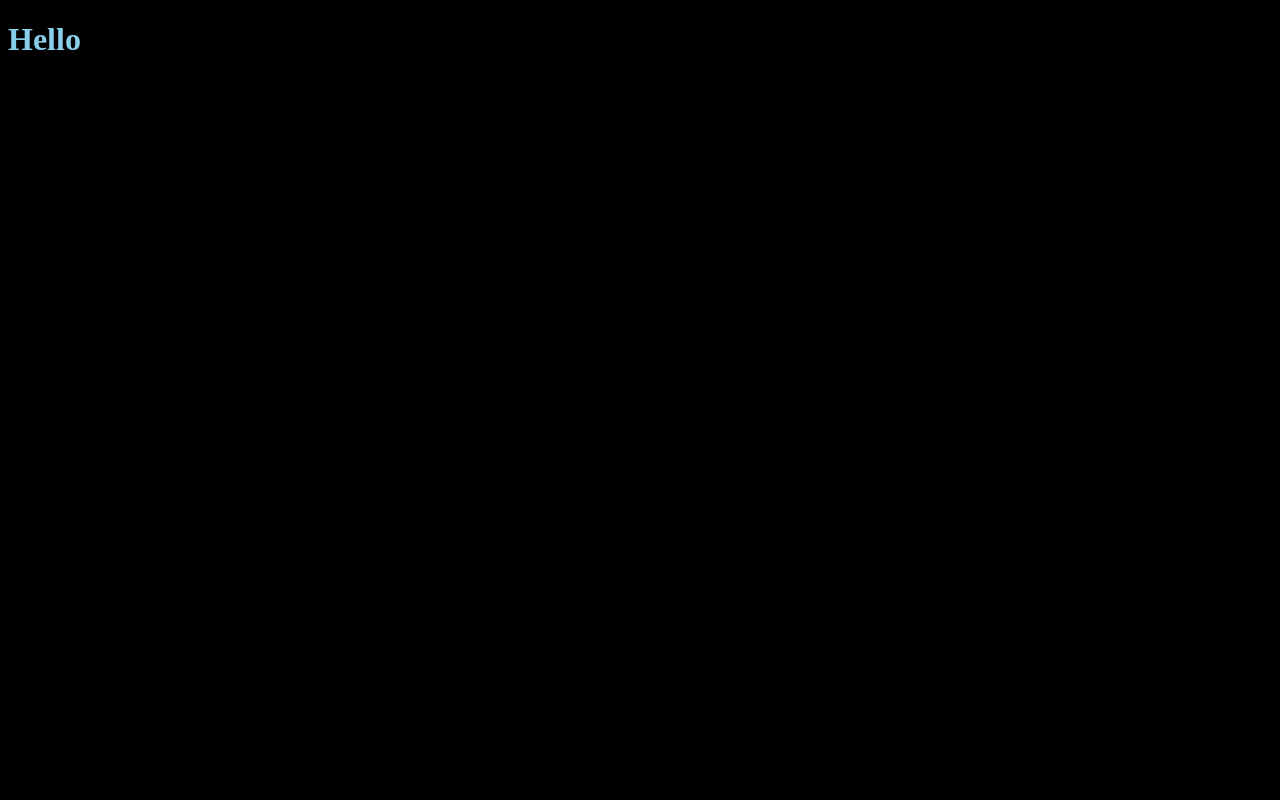
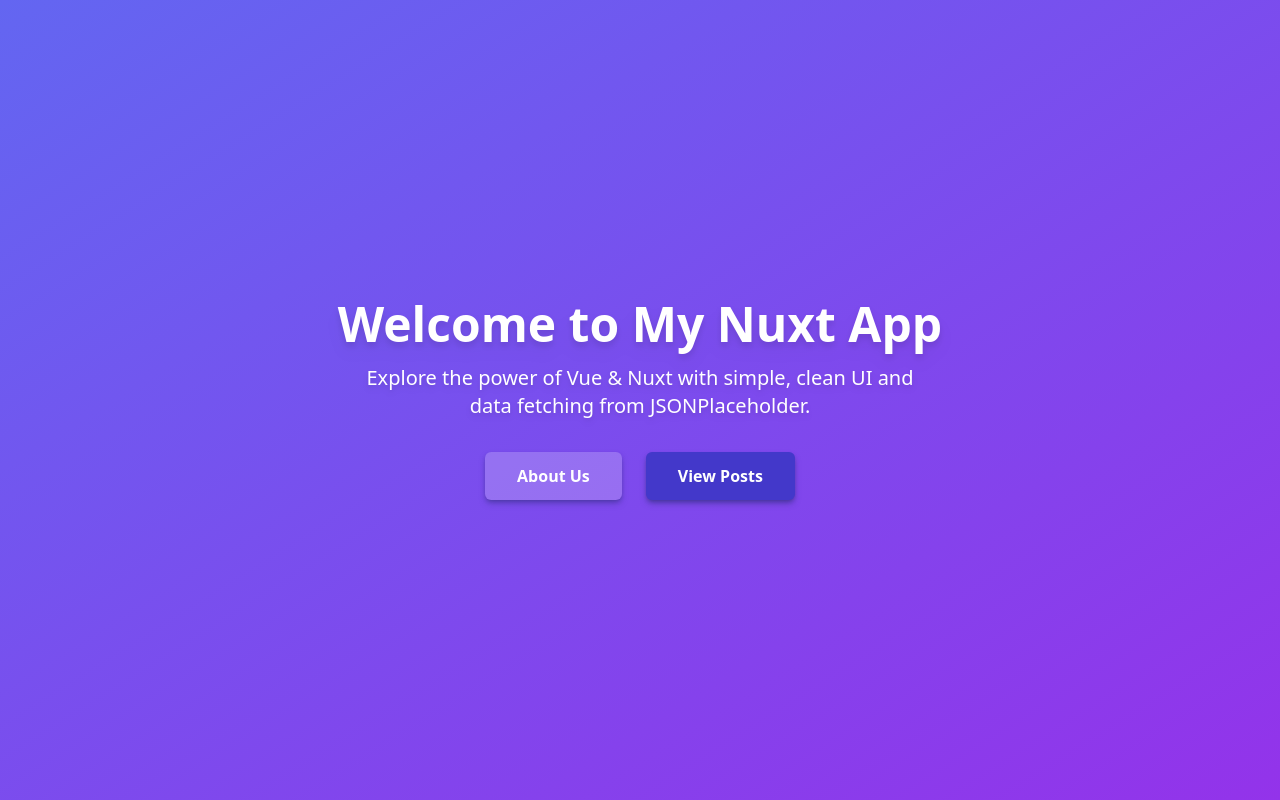
Before and after one commit to abhicodes13/nuxt, a Nuxt app: page / in a window 1280 px wide. Built offline with nearby package versions, Linux system fonts and the light colour scheme.

Commit message:
vue nuxt updated ui, fetch

```diff
--- /dev/null
+++ b/components/PostCard.vue
@@ -0,0 +1,15 @@
+<template>
+  <NuxtLink
+    :to="`/posts/${post.id}`"
+    class="block p-6 bg-white bg-opacity-20 rounded-lg shadow-lg hover:bg-opacity-40 transition"
+  >
+    <h2 class="text-xl font-semibold mb-2 text-white">{{ post.title }}</h2>
+    <p class="text-gray-100">{{ post.body.slice(0, 100) }}...</p>
+  </NuxtLink>
+</template>
+
+<script setup>
+defineProps({
+  post: Object,
+});
+</script>
--- a/nuxt.config.ts
+++ b/nuxt.config.ts
@@ -1,5 +1,6 @@
 // https://nuxt.com/docs/api/configuration/nuxt-config
 export default defineNuxtConfig({
   compatibilityDate: '2025-05-15',
-  devtools: { enabled: true }
+  devtools: { enabled: true },
+  modules: ['@nuxtjs/tailwindcss']
 })
--- a/package.json
+++ b/package.json
@@ -10,7 +10,10 @@
     "postinstall": "nuxt prepare"
   },
   "dependencies": {
+    "@nuxtjs/tailwindcss": "^6.14.0",
+    "estree-walker": "^2.0.2",
     "nuxt": "^3.17.4",
+    "vite": "^6.3.5",
     "vue": "^3.5.14",
     "vue-router": "^4.5.1"
   }
--- a/pages/about.vue
+++ b/pages/about.vue
@@ -1,7 +1,31 @@
-<!-- pages/about.vue -->
 <template>
-  <div>
-    <h1>About Page</h1>
-    <p>This is the about page of my Nuxt app.</p>
-  </div>
+  <section
+    class="min-h-screen bg-gradient-to-br from-indigo-600 to-purple-700 text-white flex flex-col justify-center items-center px-8 text-center"
+  >
+    <div class="max-w-3xl">
+      <h1 class="text-5xl font-extrabold mb-6 drop-shadow-lg">
+        About This App
+      </h1>
+      <p class="text-lg mb-10 drop-shadow-md">
+        This simple Nuxt app demonstrates Vue 3 basics, routing, and fetching
+        data from an external API. Built with TailwindCSS for fast and beautiful
+        styling.
+      </p>
+
+      <div class="flex gap-6 justify-center">
+        <NuxtLink
+          to="/"
+          class="bg-white bg-opacity-20 hover:bg-opacity-40 transition rounded-md py-3 px-8 font-semibold shadow-md shadow-indigo-900/50"
+        >
+          Home
+        </NuxtLink>
+        <NuxtLink
+          to="/posts"
+          class="bg-purple-700 hover:bg-purple-900 transition rounded-md py-3 px-8 font-semibold shadow-md shadow-indigo-900/60"
+        >
+          View Posts
+        </NuxtLink>
+      </div>
+    </div>
+  </section>
 </template>
--- a/pages/index.vue
+++ b/pages/index.vue
@@ -1,16 +1,31 @@
-<script setup>
-const a = "Hello";
-</script>
-
 <template>
-  <h1>{{ a }}</h1>
+  <section
+    class="min-h-screen bg-gradient-to-br from-indigo-500 to-purple-600 flex flex-col justify-center items-center px-6 text-white text-center"
+  >
+    <h1 class="text-5xl font-extrabold mb-4 drop-shadow-lg">
+      Welcome to My Nuxt App
+    </h1>
+    <p class="text-xl max-w-xl mb-8 drop-shadow-md">
+      Explore the power of Vue & Nuxt with simple, clean UI and data fetching
+      from JSONPlaceholder.
+    </p>
+    <div class="flex gap-6">
+      <NuxtLink
+        to="/about"
+        class="bg-white bg-opacity-20 hover:bg-opacity-40 transition rounded-md py-3 px-8 font-semibold shadow-md shadow-indigo-900/50"
+      >
+        About Us
+      </NuxtLink>
+      <NuxtLink
+        to="/posts"
+        class="bg-indigo-700 hover:bg-indigo-900 transition rounded-md py-3 px-8 font-semibold shadow-md shadow-indigo-900/60"
+      >
+        View Posts
+      </NuxtLink>
+    </div>
+  </section>
 </template>
 
 <style>
-body {
-  background: black;
-}
-h1 {
-  color: skyblue;
-}
+/* Optional: you can add a custom font or some global styles here */
 </style>
--- /dev/null
+++ b/pages/posts.vue
@@ -0,0 +1,46 @@
+<template>
+  <section
+    class="min-h-screen bg-gradient-to-br from-purple-600 to-indigo-500 text-white p-8"
+  >
+    <div class="max-w-5xl mx-auto">
+      <h1 class="text-4xl font-extrabold mb-6 drop-shadow-lg">Posts</h1>
+      <p class="mb-8 text-lg drop-shadow-md">
+        Browse posts fetched from JSONPlaceholder API — learn Vue & Nuxt with
+        real data!
+      </p>
+
+      <div class="flex gap-4 mb-10">
+        <NuxtLink
+          to="/"
+          class="bg-white bg-opacity-20 hover:bg-opacity-40 transition rounded-md py-2 px-6 font-semibold shadow-md shadow-indigo-900/50"
+        >
+          Home
+        </NuxtLink>
+        <NuxtLink
+          to="/about"
+          class="bg-indigo-700 hover:bg-indigo-900 transition rounded-md py-2 px-6 font-semibold shadow-md shadow-indigo-900/60"
+        >
+          About
+        </NuxtLink>
+      </div>
+
+      <div class="grid grid-cols-1 md:grid-cols-2 gap-6">
+        <PostCard v-for="post in posts" :key="post.id" :post="post" />
+      </div>
+    </div>
+  </section>
+</template>
+
+<script setup>
+const { data: posts, error } = await useFetch(
+  "https://jsonplaceholder.typicode.com/posts"
+);
+</script>
+
+<script>
+import PostCard from "~/components/PostCard.vue";
+
+export default {
+  components: { PostCard },
+};
+</script>
--- /dev/null
+++ b/pages/posts/[id].vue
@@ -0,0 +1,20 @@
+<script setup>
+import { useRoute } from "vue-router";
+
+const route = useRoute();
+const { data: post, error } = await useFetch(
+  `https://jsonplaceholder.typicode.com/posts/${route.params.id}`
+);
+
+if (error.value) {
+  console.error("Failed to fetch post", error.value);
+}
+</script>
+
+<template>
+  <section v-if="post" class="p-8 max-w-3xl mx-auto">
+    <h1 class="text-4xl font-bold mb-4">{{ post?.title }}</h1>
+    <p class="text-lg">{{ post?.body }}</p>
+  </section>
+  <p v-else class="text-center mt-10">Loading post...</p>
+</template>
```
Also changed, not shown: 1 other file (tests, documents, lock files or other folders).
